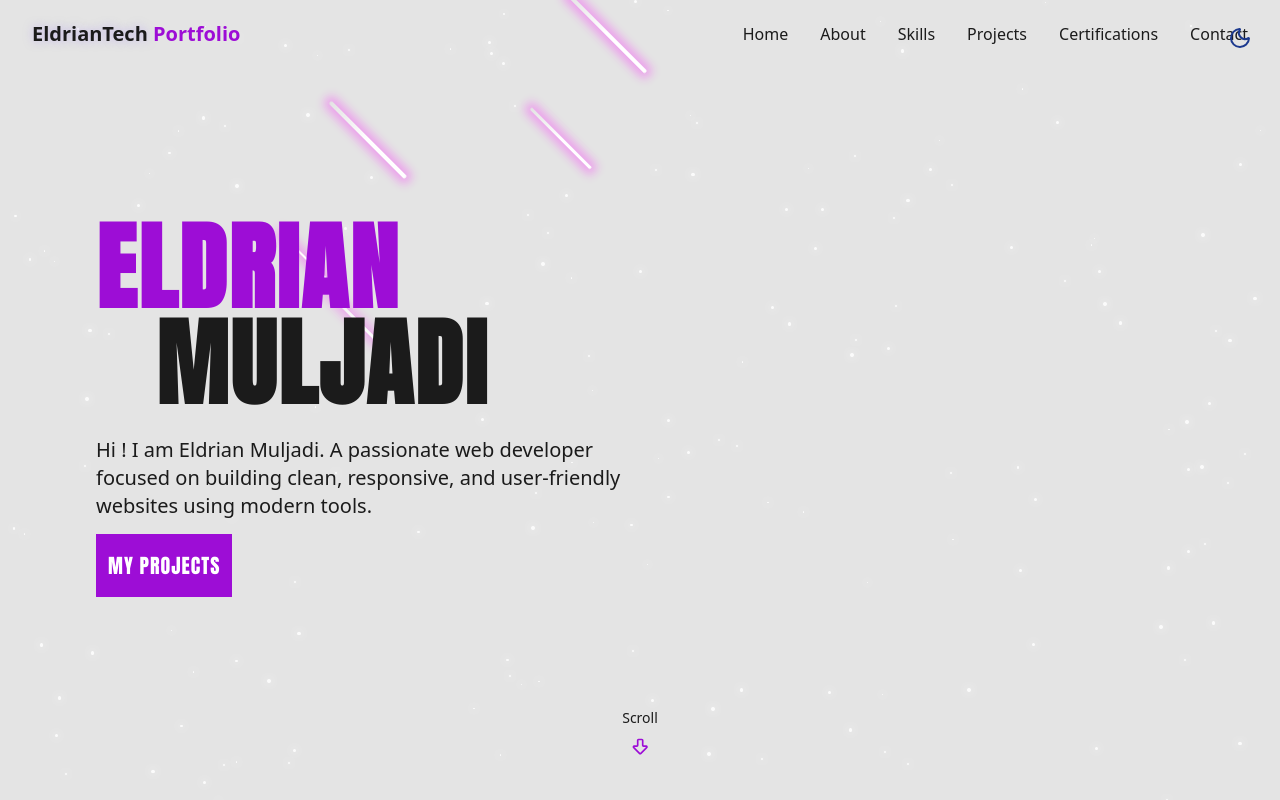
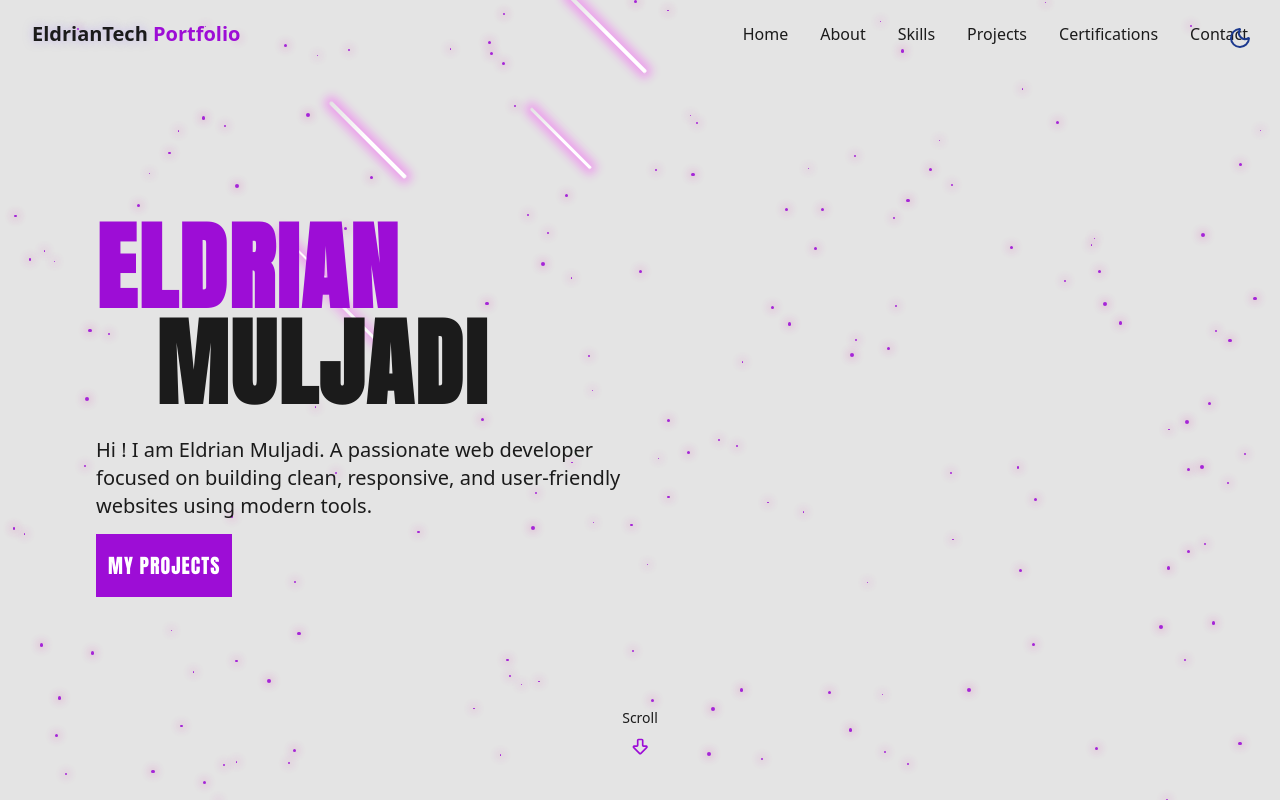
Before and after one commit to eldrianayera/Eldrian-Portfolio, a React (Vite) app: page / in a window 1280 px wide. Shown: the top 800 px of the page. Built offline with nearby package versions, Linux system fonts and the light colour scheme.

Commit message:
feat: add star glow for light mode

```diff
--- a/src/index.css
+++ b/src/index.css
@@ -8,6 +8,7 @@
   --color-primary: var(--primary);
 
   --color-card: var(--card);
+  --color-star: var(--star);
 
   --animate-float: float 6s ease-in-out infinite;
   --animate-pulse-subtle: pulse-subtle 4s ease-in-out infinite;
@@ -67,8 +68,10 @@
     --foreground: rgb(27, 27, 27);
 
     --card: rgb(224, 224, 224);
+    --star-glow: rgba(214, 49, 165, 0.4);
 
     --primary: rgb(157, 13, 214);
+    --star: rgb(157, 13, 214);
 
     --border: 214 32% 91%;
   }
@@ -78,8 +81,10 @@
     --foreground: rgb(228, 228, 228);
 
     --card: rgb(14, 14, 14);
+    --star-glow: rgba(185, 100, 100, 0.4);
 
     --primary: rgb(214, 13, 170);
+    --star: rgb(255, 255, 255);
 
     --border: 217 33% 20%;
   }
@@ -142,8 +147,8 @@
 }
 
 @utility star {
-  @apply absolute rounded-full bg-white;
-  box-shadow: 0 0 10px 2px rgba(255, 255, 255, 0.4);
+  @apply absolute rounded-full bg-star;
+  box-shadow: 0 0 10px 2px var(--star-glow);
 }
 
 @utility meteor {
```
